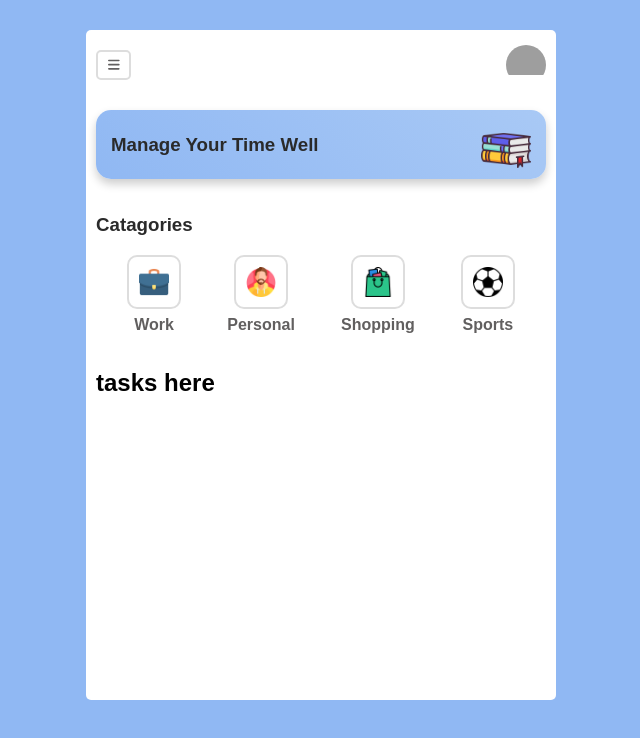
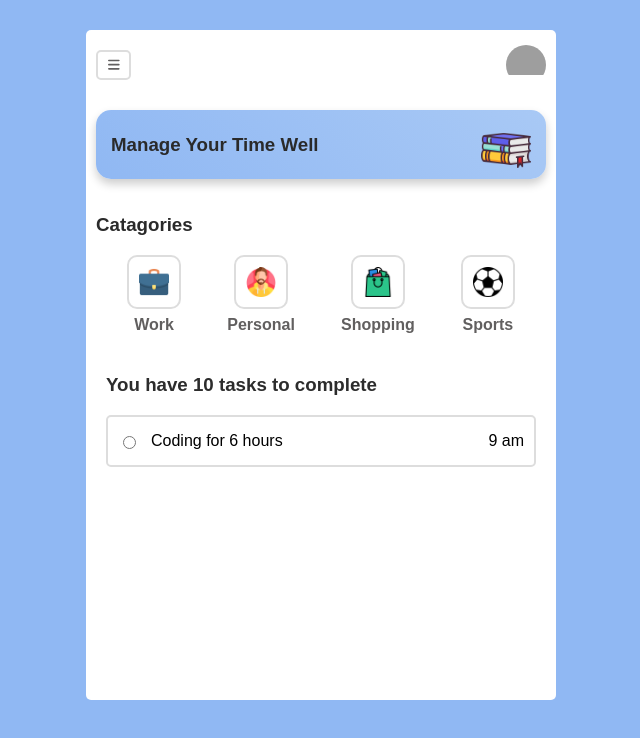
Before and after one commit to shafik720/To-do-app-with-React-Node-Mongodb, a React (Create React App) app: page / in a window 1280 px wide. Shown: the top 738 px of the page, without its empty margins (319-959 px from the left). Built offline with nearby package versions, Linux system fonts and the light colour scheme; grey boxes are pictures that could not be loaded.

Commit message:
working on tasks section

```diff
--- a/src/Components/Tasks/Tasks.css
+++ b/src/Components/Tasks/Tasks.css
@@ -0,0 +1,29 @@
+
+.task-div{
+    margin: 15px 10px;
+}
+.task-div h3{
+    margin-top: 40px;
+    color: #2c2c2c;
+}
+.single-task{
+    display: flex;
+    justify-content: space-between;
+    align-items: center;
+    padding: 15px 10px ;
+    border: 2px solid #ddd;
+    border-radius: 5px;
+    margin: 15px 0px;
+}
+.single-task-left{
+    display: flex;
+    justify-content: space-between;
+    align-items: center;
+    column-gap: 12px;
+}
+.single-task-left p{
+    font-weight: 500;
+}
+.single-task p{
+    margin: 0;
+}
--- a/src/Components/Tasks/Tasks.js
+++ b/src/Components/Tasks/Tasks.js
@@ -1,9 +1,21 @@
 import React from 'react';
+import './Tasks.css';
 
 const Tasks = () => {
     return (
-        <div>
-            <h2>tasks here</h2>
+        <div className="task-div">
+            <h3>You have 10 tasks to complete</h3>
+            <div className="all-task">
+                <div className="single-task">
+                    <div className="single-task-left">
+                        <input type="radio" name="" id="" />
+                        <p>Coding for 6 hours</p>
+                    </div>
+                    <div className="single-task-right">
+                        <p>9 am</p>
+                    </div>
+                </div>
+            </div>
         </div>
     );
 };
```
